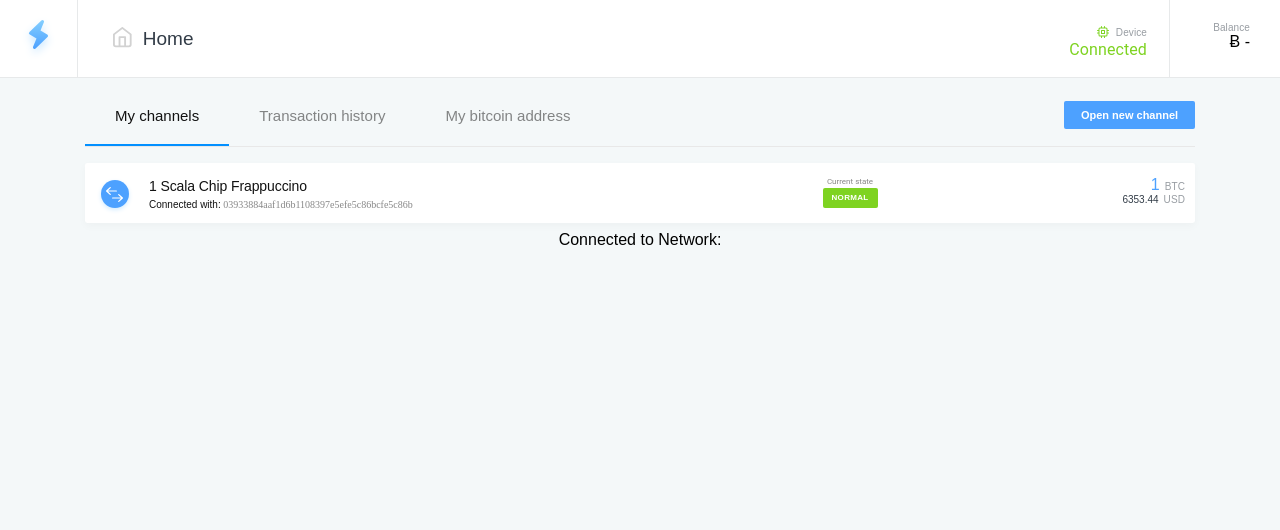
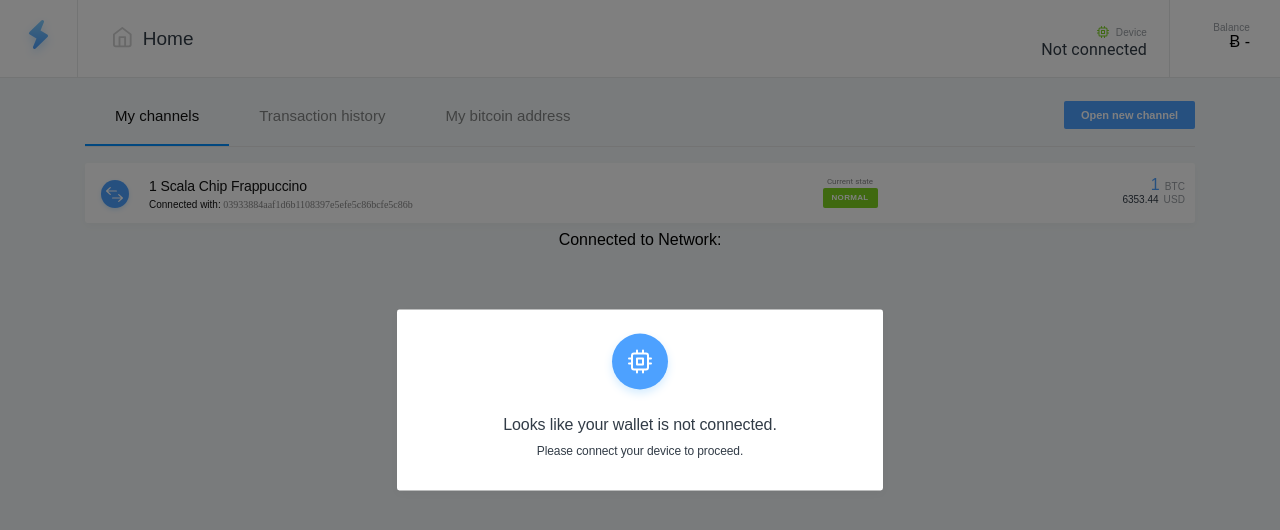
Before and after one commit to hkjn/lnhw, a React (Create React App) app in the folder ui/: page / in a window 1280 px wide. Shown: the top 530 px of the page. Built offline with nearby package versions, Linux system fonts and the light colour scheme; no server answers.

Commit message:
[new] changes

```diff
--- a/ui/src/App.js
+++ b/ui/src/App.js
@@ -63,7 +63,7 @@ class App extends Component {
         // FIXME: this flag isn't implemented yet
         // const connected = this.state.info.connected;
 
-        const connected = true;
+        const connected = this.state.hardwarewallet && this.state.hardwarewallet !== 'disconnected';
 
         return (
             <div className="App">
```
